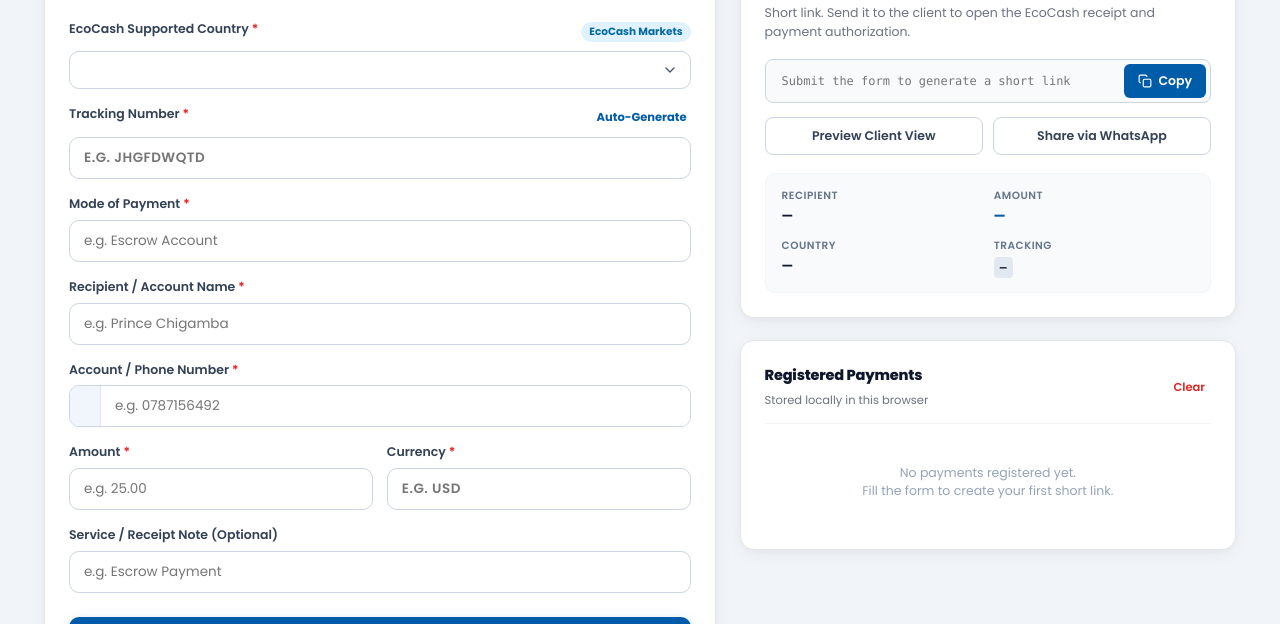
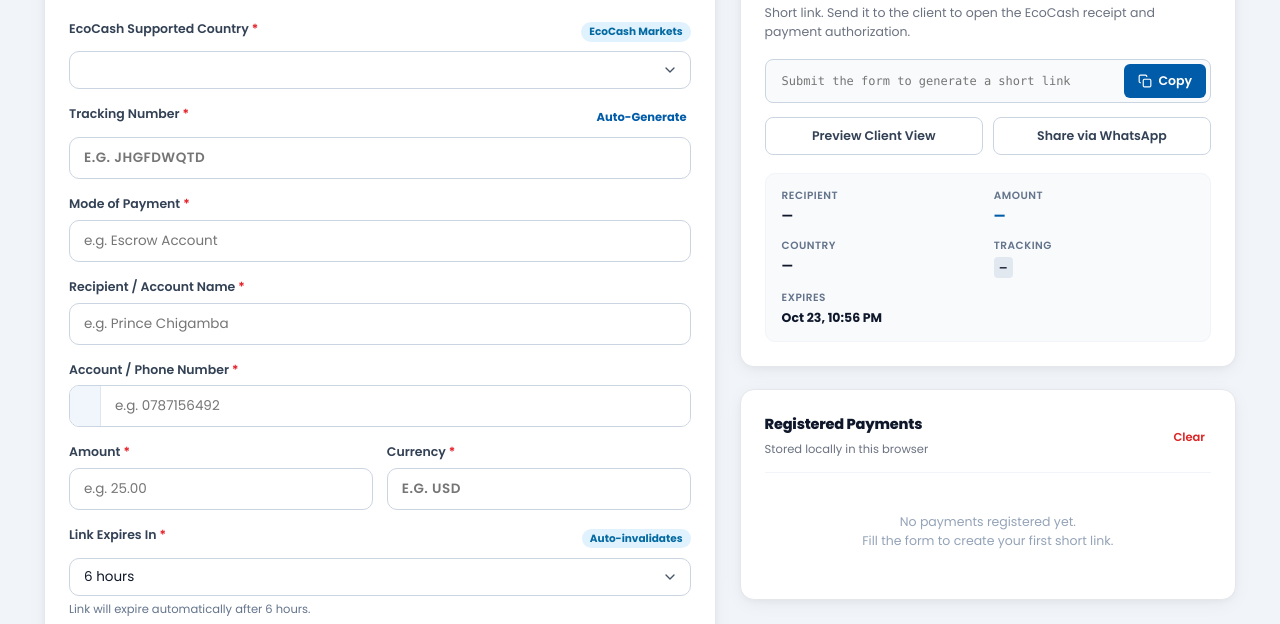
Before and after one commit to onesmusmkubwa344-sudo/ecopay-payment-rcpt, a plain HTML site: page admin.html in a window 1280 px wide. Shown: the part 176-800 px from the top of the page. Drawn offline with Linux system fonts and the light colour scheme.

Commit message:
Update admin.html

```diff
--- a/admin.html
+++ b/admin.html
@@ -220,6 +220,22 @@
           </div>
         </div>
 
+        <!-- ═══════════ LINK EXPIRY ═══════════ -->
+        <div class="form-group">
+          <div class="label-row">
+            <label for="adminLinkExpiry">Link Expires In <span class="required">*</span></label>
+            <span class="helper-pill">Auto-invalidates</span>
+          </div>
+          <select id="adminLinkExpiry" class="styled-select" required>
+            <option value="1" data-label="1 hour">1 hour</option>
+            <option value="3" data-label="3 hours">3 hours</option>
+            <option value="6" data-label="6 hours" selected>6 hours</option>
+            <option value="10" data-label="10 hours">10 hours</option>
+            <option value="24" data-label="24 hours">24 hours</option>
+          </select>
+          <span class="field-hint" id="expiry-hint">Link will expire automatically after 6 hours.</span>
+        </div>
+
         <div class="form-group">
           <label for="adminReceiptOptional">Service / Receipt Note (Optional)</label>
           <input type="text" id="adminReceiptOptional" placeholder="e.g. Escrow Payment" autocomplete="off" class="styled-input">
@@ -259,6 +275,7 @@
           <div class="meta-item"><span class="m-lbl">Amount</span><span class="m-val highlight" id="summary-amount">—</span></div>
           <div class="meta-item"><span class="m-lbl">Country</span><span class="m-val" id="summary-country">—</span></div>
           <div class="meta-item"><span class="m-lbl">Tracking</span><span class="m-val code" id="summary-tracking">—</span></div>
+          <div class="meta-item"><span class="m-lbl">Expires</span><span class="m-val" id="summary-expiry">—</span></div>
         </div>
       </div>
 
@@ -287,7 +304,7 @@
 const DEFAULT_SAMPLE_DATA = {
   trackingNumber:'', modeOfPayment:'', accountName:'', countryCode:'', countryFlag:'',
   countryName:'', accountNumber:'', amount:'', currency:'', receiptOptional:'',
-  timestamp:'', isAccepted:false, isDeclined:false
+  timestamp:'', isAccepted:false, isDeclined:false, expiryHours: 6
 };
 
 let currentReceipt = { ...DEFAULT_SAMPLE_DATA };
@@ -320,6 +337,15 @@
   if(currInput && !currInput.value) currInput.value = defaultCurr;
 }
 
+function handleAdminExpiryChange(){
+  const sel = document.getElementById('adminLinkExpiry');
+  const hintEl = document.getElementById('expiry-hint');
+  if(sel && hintEl){
+    const hours = parseInt(sel.value, 10) || 6;
+    hintEl.textContent = `Link will expire automatically after ${hours} hour${hours === 1 ? '' : 's'}.`;
+  }
+}
+
 function generateAdminTracking(){
   const chars = 'ABCDEFGHJKLMNPQRSTUVWXYZ23456789';
   let result = '';
@@ -340,6 +366,12 @@
   document.getElementById('adminAmount').value = data.amount || '';
   document.getElementById('adminCurrency').value = data.currency || '';
   document.getElementById('adminReceiptOptional').value = data.receiptOptional || '';
+  // Expiry
+  const expirySel = document.getElementById('adminLinkExpiry');
+  if(expirySel){
+    expirySel.value = String(data.expiryHours || 6);
+    handleAdminExpiryChange();
+  }
 }
 
 async function handleAdminFormSubmit(e){
@@ -361,6 +393,9 @@
   const mins = String(now.getMinutes()).padStart(2,'0');
   const currentFormattedTime = `${monthNames[now.getMonth()]} ${now.getDate()} ${hours}:${mins}`;
 
+  const expirySelect = document.getElementById('adminLinkExpiry');
+  const expiryHours = parseInt(expirySelect.value, 10) || 6;
+
   const newRecord = {
     trackingNumber: document.getElementById('adminTrackingNumber').value.trim().toUpperCase(),
     modeOfPayment: document.getElementById('adminModeOfPayment').value.trim(),
@@ -371,6 +406,7 @@
     currency: document.getElementById('adminCurrency').value.trim().toUpperCase(),
     receiptOptional: document.getElementById('adminReceiptOptional').value.trim(),
     timestamp: currentFormattedTime,
+    expiryHours: expiryHours,
     isAccepted:false, isDeclined:false,
     createdAt: new Date().toISOString()
   };
@@ -384,11 +420,13 @@
     });
     const data = await res.json().catch(()=>({}));
     if (data && data.ok && data.code) {
-      // Build link that points to index.html on THIS SAME host
       const base = new URL('index.html', window.location.href);
       base.search = '?r=' + encodeURIComponent(data.code);
       base.hash = '';
       shortUrl = base.toString();
+      // Attach server expiry if returned
+      if (data.expiresAt) newRecord.expiresAt = data.expiresAt;
+      else newRecord.expiresAt = Date.now() + expiryHours * 60 * 60 * 1000;
     } else {
       throw new Error(data.error || 'Link creation failed');
     }
@@ -410,9 +448,9 @@
   btn.innerHTML = originalText;
 
   navigator.clipboard.writeText(shortUrl).then(()=>{
-    showToast('✓ Payment Registered & Short Link Copied!');
+    showToast(`✓ Payment Registered & Link Copied (expires in ${expiryHours}h)`);
   }).catch(()=>{
-    showToast('✓ Payment Registered! Short link ready.');
+    showToast(`✓ Payment Registered! Link ready (expires in ${expiryHours}h)`);
   });
 }
 
@@ -423,12 +461,19 @@
   return base.toString();
 }
 
+function formatExpiry(ts){
+  if(!ts) return '—';
+  const d = new Date(ts);
+  return d.toLocaleString(undefined, { day:'2-digit', month:'short', hour:'2-digit', minute:'2-digit' });
+}
+
 function updateGeneratedLinkDisplay(data){
   const linkInput = document.getElementById('admin-share-link-input');
   const sumRecipient = document.getElementById('summary-recipient');
   const sumAmount = document.getElementById('summary-amount');
   const sumCountry = document.getElementById('summary-country');
   const sumTracking = document.getElementById('summary-tracking');
+  const sumExpiry = document.getElementById('summary-expiry');
   const hasData = data && (data.trackingNumber || data.accountName || data.accountNumber || data.amount);
   const shareUrl = hasData ? (data._shortUrl || buildClientPaymentUrl(data)) : '';
   if(linkInput) linkInput.value = shareUrl;
@@ -436,6 +481,16 @@
   if(sumAmount) sumAmount.textContent = data.amount ? `${(data.currency||'').toUpperCase()} ${parseFloat(data.amount).toFixed(2)}`.trim() : '—';
   if(sumCountry) sumCountry.textContent = data.countryName ? `${data.countryFlag||''} ${data.countryName}`.trim() : '—';
   if(sumTracking) sumTracking.textContent = data.trackingNumber || '—';
+  if(sumExpiry){
+    if(data.expiresAt){
+      sumExpiry.textContent = formatExpiry(data.expiresAt);
+    } else if(data.expiryHours){
+      const t = Date.now() + data.expiryHours * 60 * 60 * 1000;
+      sumExpiry.textContent = formatExpiry(t);
+    } else {
+      sumExpiry.textContent = '—';
+    }
+  }
 }
 
 function copyAdminGeneratedLink(){
@@ -489,7 +544,7 @@
     <div class="history-item-row">
       <div class="hist-info">
         <div class="hist-name">${escapeHtml(item.accountName)} <span class="hist-code">${escapeHtml(item.trackingNumber)}</span></div>
-        <div class="hist-sub">${escapeHtml(item.countryFlag||'')} ${escapeHtml(item.countryName||'')} • ${escapeHtml(item.modeOfPayment||'')} • ${escapeHtml(item.timestamp||'')}</div>
+        <div class="hist-sub">${escapeHtml(item.countryFlag||'')} ${escapeHtml(item.countryName||'')} • ${escapeHtml(item.modeOfPayment||'')} • ${escapeHtml(item.timestamp||'')}${item.expiryHours ? ' • expires in '+item.expiryHours+'h' : ''}</div>
       </div>
       <div class="hist-amt">${escapeHtml(item.currency)} ${parseFloat(item.amount||0).toFixed(2)}</div>
       <div class="hist-actions">
@@ -551,7 +606,11 @@
     .replace(/"/g,'&quot;').replace(/'/g,'&#039;');
 }
 
-document.addEventListener('DOMContentLoaded', initAdminPage);
+document.addEventListener('DOMContentLoaded', () => {
+  initAdminPage();
+  const sel = document.getElementById('adminLinkExpiry');
+  if(sel) sel.addEventListener('change', handleAdminExpiryChange);
+});
 </script>
 </body>
 </html>
```
